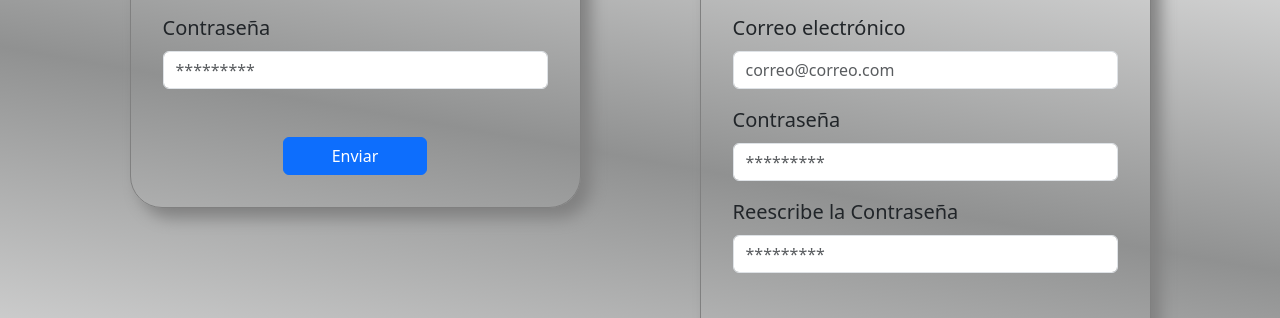
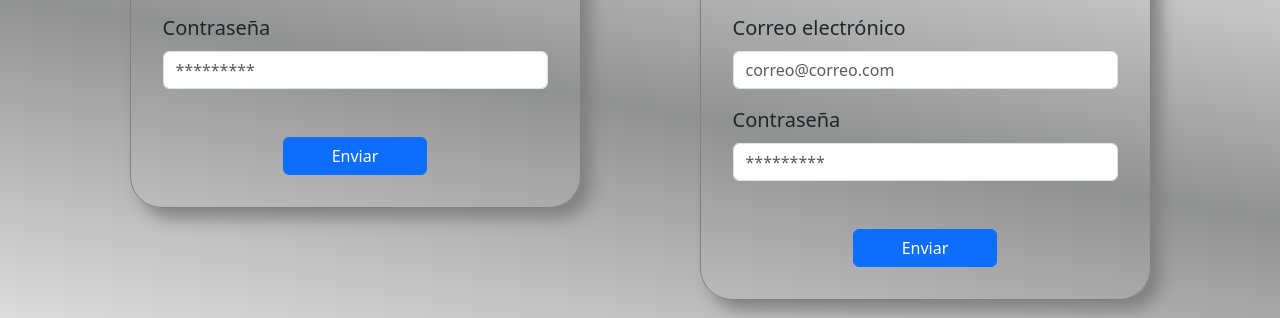
Before and after one commit to DGMLX/teboxeo, a plain HTML site: page login.html in a window 1280 px wide. Shown: the part 381-699 px from the top of the page. Drawn offline with nearby package versions, Linux system fonts and the light colour scheme.

Commit message:
validando contraseña

```diff
--- a/app.js
+++ b/app.js
@@ -17,6 +17,10 @@ const intersection15 = document.getElementById("intersection15");
 const botonProducto = document.querySelectorAll(".boton-producto")
 const contenedorModal = document.getElementById("modalProductos");
 const seccionUsuarios = document.getElementById("usuarios");
+const inputPassword = document.getElementById("exampleFormControlTextarea1").value;
+
+
+
 
 let usuarios=[]
 let imgUsuarios= []
--- a/login.html
+++ b/login.html
@@ -116,10 +116,7 @@
                         <div class="mb-3">
                             <label for="exampleFormControlTextarea1" class="form-label fs-5">Contraseña</label>
                             <input type="password" class="form-control" id="exampleFormControlTextarea1" rows="3" placeholder="*********" required>
-                        </div>
-                        <div class="mb-3">
-                            <label for="exampleFormControlTextarea1" class="form-label fs-5">Reescribe la Contraseña</label>
-                            <input type="password" class="form-control" id="exampleFormControlTextarea1" rows="3" placeholder="*********" required>
+
                         </div>
                         <div class="w-100 d-flex justify-content-center mt-5">
                             <button class="btn btn-primary px-5">Enviar</button>
```
